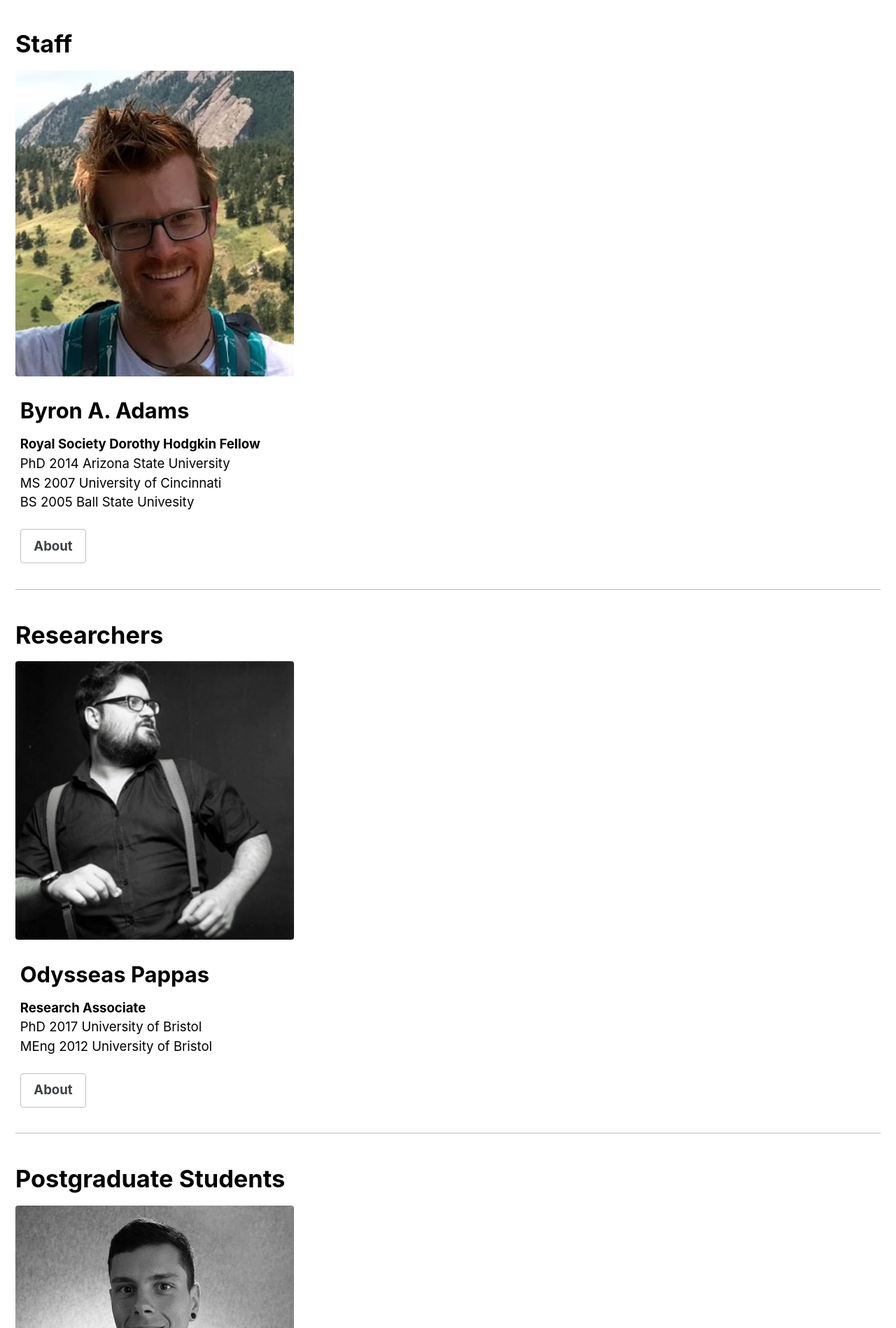
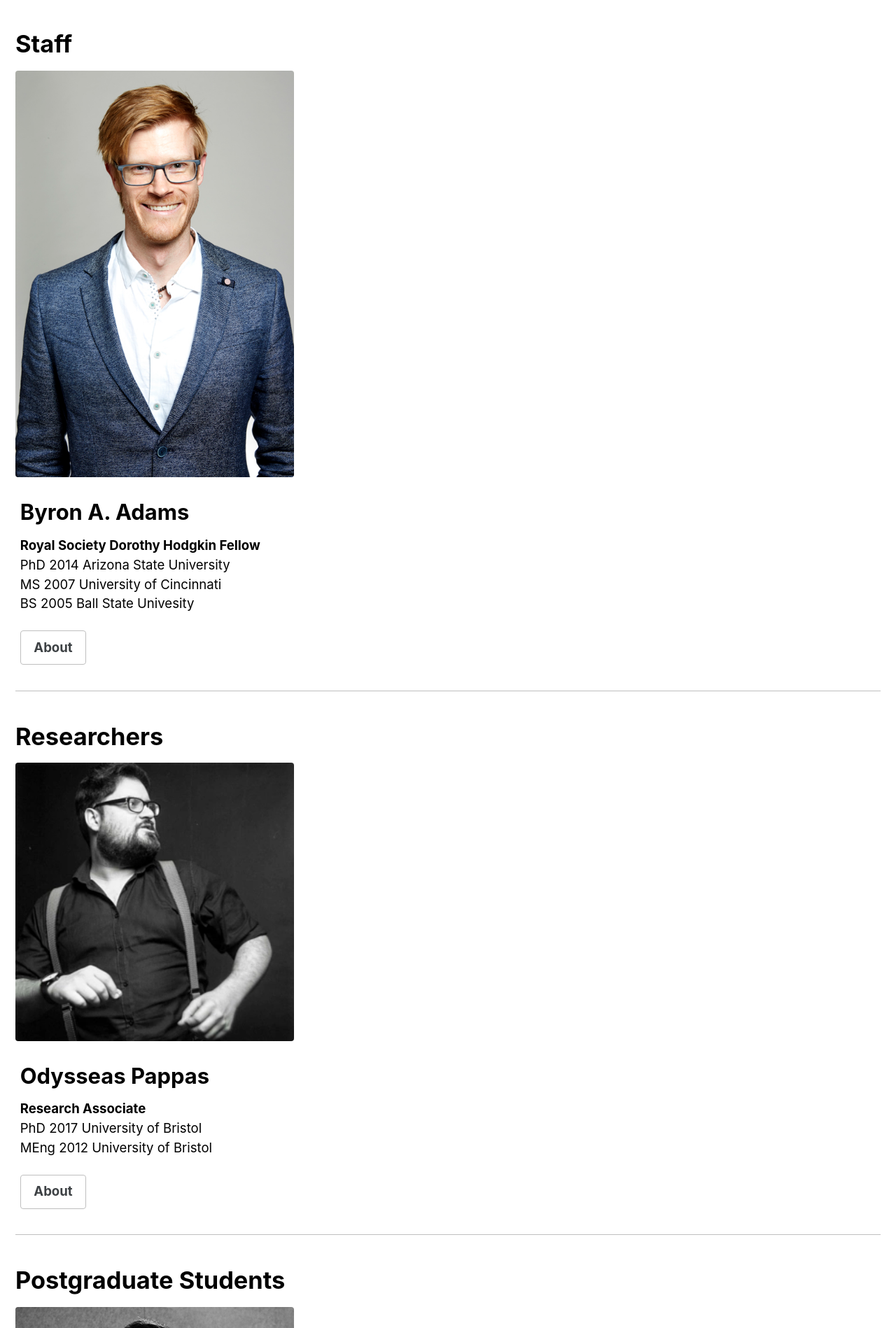
Before and after one commit to baadams/baadams.github.io, a Jekyll site: the page built from _pages/people.md, in a window 1280 px wide. Shown: the part 381-2279 px from the top of the page at 70% size. Built offline with Jekyll 4.4.1, drawn with Linux system fonts in a browser that asks for light colours; cached includes are drawn as plain includes.

Commit message:
Update people.md

```diff
--- a/_pages/people.md
+++ b/_pages/people.md
@@ -12,7 +12,7 @@ excerpt: "Research group memebers"
 #intro:
 
 staff:
-  - image_path: /assets/images/badams2.jpg
+  - image_path: /assets/images/Byron_new.png
     alt: "Byron A. Adams"
     title: "Byron A. Adams"
     excerpt: "**Royal Society Dorothy Hodgkin Fellow**<br/>
```
